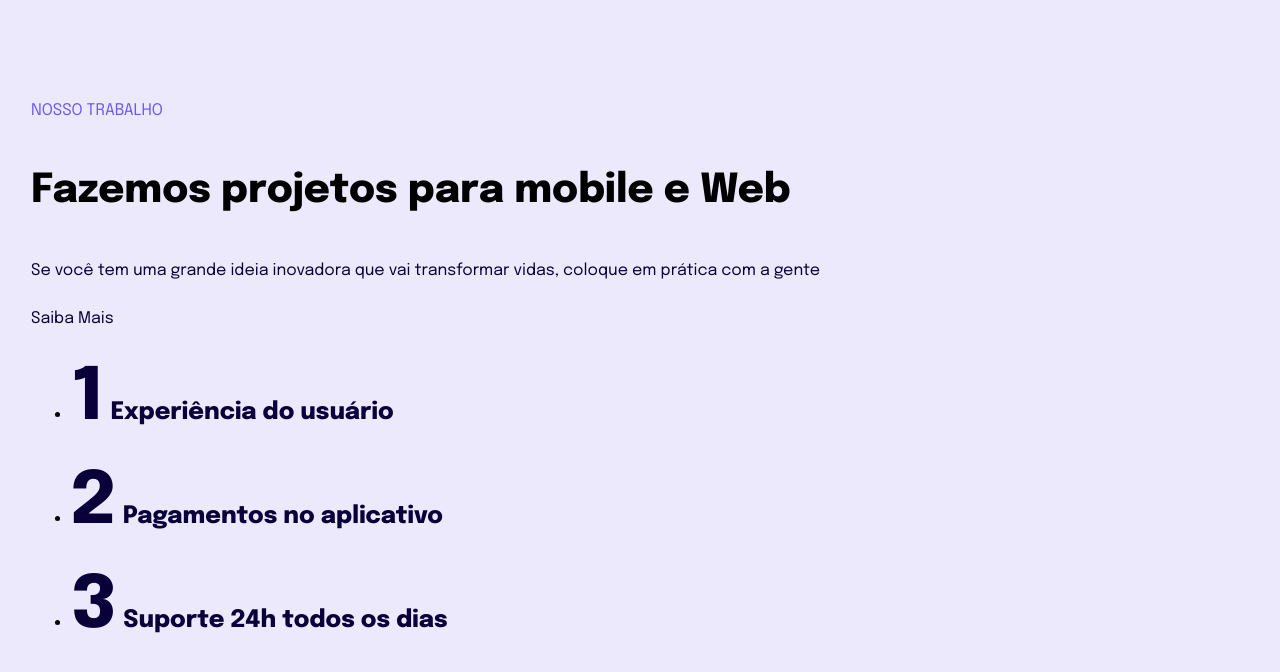
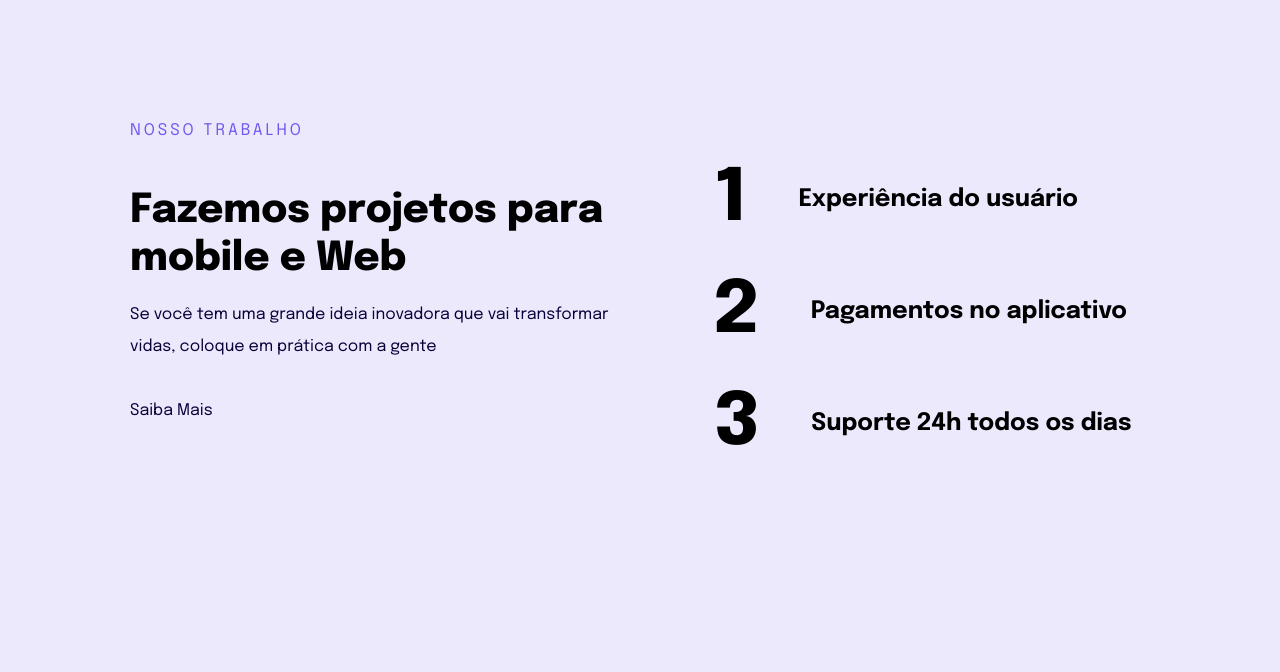
Before and after one commit to erickjuan50/Estudos, a plain HTML site: page RocketSeat/Projeto 04/index.html in a window 1280 px wide. Drawn offline with Linux system fonts and the light colour scheme.

Commit message:
Commit aula 76

```diff
--- a/RocketSeat/Projeto 04/index.html
+++ b/RocketSeat/Projeto 04/index.html
@@ -14,6 +14,7 @@
 </head>
 <!--MOBILE FIRST-->
 <body>
+	<main>
     <div class="container">
 			<h5>
 				NOSSO TRABALHO
@@ -29,14 +30,12 @@
 			</p>
 
 			<a href="">Saiba Mais</a>
-
-			<div class="cont_lateral">
+		</div>
 				<ul>
-					<li><p><span>1</span> Experiência do usuário</p></li>
-					<li><p><span>2</span> Pagamentos no aplicativo</p></li>
-					<li><p><span>3</span> Suporte 24h todos os dias</p> </li>
+					<li><span>1</span>Experiência do usuário</li>
+					<li><span>2</span>Pagamentos no aplicativo</li>
+					<li><span>3</span>Suporte 24h todos os dias</li>
 			</ul>
-			</div>
-		</div>
+		</main>
 </body>
 </html>
--- a/RocketSeat/Projeto 04/style.css
+++ b/RocketSeat/Projeto 04/style.css
@@ -5,6 +5,10 @@ body{
     background-color: #ECE9FD;
     padding: 6.0rem 2.3rem 6.6rem;
     font-size: 1.6rem;
+}
+main{
+    max-width: 33.0rem;
+    margin: 0 auto; /* centralizar a pag */
 }
 .container h5, p, a{
     font-family: "Epilogue", sans-serif;
@@ -17,26 +21,70 @@ body{
     font-weight: 800;
     font-size: 4.0rem;
     line-height: 4.8rem;
+    margin-bottom: 1.5rem;
 }
 .container h5{
     color: #7158ef;
+    margin-bottom: 1.7rem;
+    text-transform: uppercase;
+    letter-spacing: 3px;
 }
-.container p{
+.container h3 + p{
     color: #0A0039;
+    margin-bottom: 3.2rem;
 }
 
-.container a{
+a {
     color: #090039;
     text-decoration: none;
 }
+a:hover {
+    color: #7158ef
+}
+ul {
+    margin-top: 7.2rem;
+    list-style:none;
+    padding-left: 0px;
 
-.cont_lateral p{
+}
+ul li span{
     font-family: "Epilogue", sans-serif;
+    font-size: 7.2rem;
     font-weight: 800;
+    line-height: 8.0rem;
+    letter-spacing: -2px;
+}
+ul li{
+    font-family: "Epilogue", sans-serif;
     font-size: 2.4rem;
+    font-weight: 700;
     line-height: 3.2rem;
+    gap: 3.8rem;
+
+    max-width: 25.7rem;
+    display: flex;
+    align-items: center;
 }
-.cont_lateral span{
-    font-size: 7.2rem;
-    line-height: 8.0rem;
+ul li{
+    margin-bottom: 3.2rem;
 }
+@media (min-width:700px){
+    body{
+        padding: 8rem;
+    }
+    main{
+        display: flex;
+        max-width: 1020px;
+        gap: 10rem; /*LEMBRAR DO GAP*/
+
+    }
+    main > div{
+        max-width: 484px;
+    }
+    ul li{
+        gap: 5.3rem;
+        max-width: 450px;
+        align-items: center;
+        margin-bottom: 3.2rem;
+    }
+}
--- /dev/null
+++ b/RocketSeat/Projeto 05/style.css
@@ -0,0 +1,41 @@
+*{ /*Para resetar os margins, padd e box sizing*/
+  margin: 0;
+  padding: 0;
+  box-sizing: border-box;
+}
+:root{
+  --ff-mainFont:'Epilogue', sans-serif;
+  --hue:250;
+  --bg-color: hsla(var(--hue), 22%, 20%);
+  --fc-primary: hsla(var(--hue),0%,100%);
+  --fc-secundary: hsla(var(--hue), 50%, 80%);
+  --fs-body: 1.6rem;
+  --fs-header: 4.0rem;
+
+  font-size: 62.5%;
+}
+body{
+  background-color: var(--bg-color);
+  font-family: var(--ff-mainFont);
+  color: var(--fc-primary);
+  font-size: var(--fs-body);
+}
+header{
+  text-align: center; /*Lembrar de usar
+                       textalign para textos*/
+  margin: 10rem 0 8.0rem;
+}
+header p{
+  color: var(--fc-secundary);
+  text-transform: uppercase;
+  letter-spacing: 3px;
+  font-weight: 400;
+  line-height: 3.2rem;
+
+  margin-bottom: 1.7rem;
+}
+header h1{
+  font-size: var(--fs-header);
+  line-height: 4.8rem;
+  font-weight: 800px;
+}
```
Also changed, not shown: RocketSeat/Projeto 05/index.html (added, +37 -0 lines).
